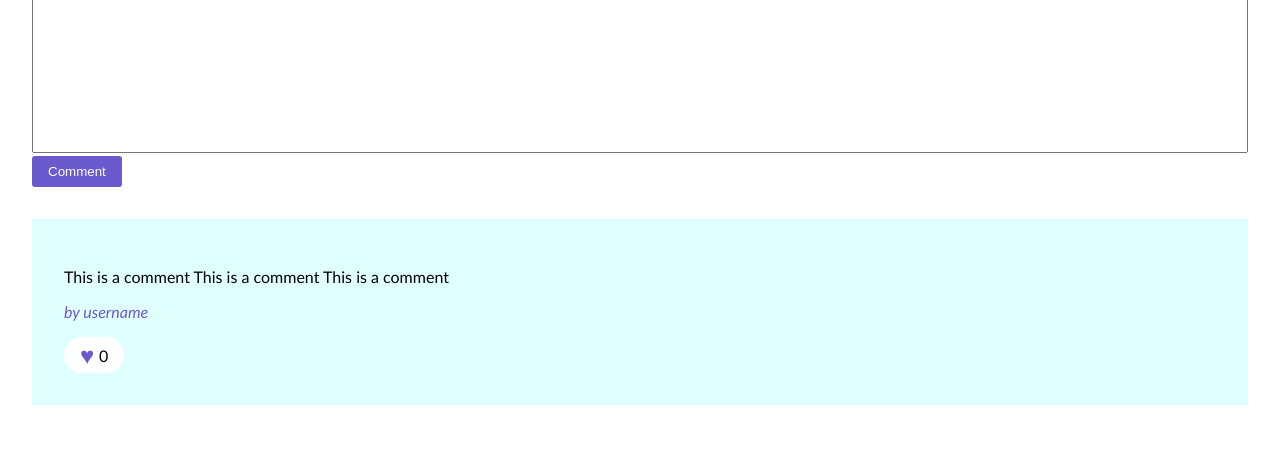
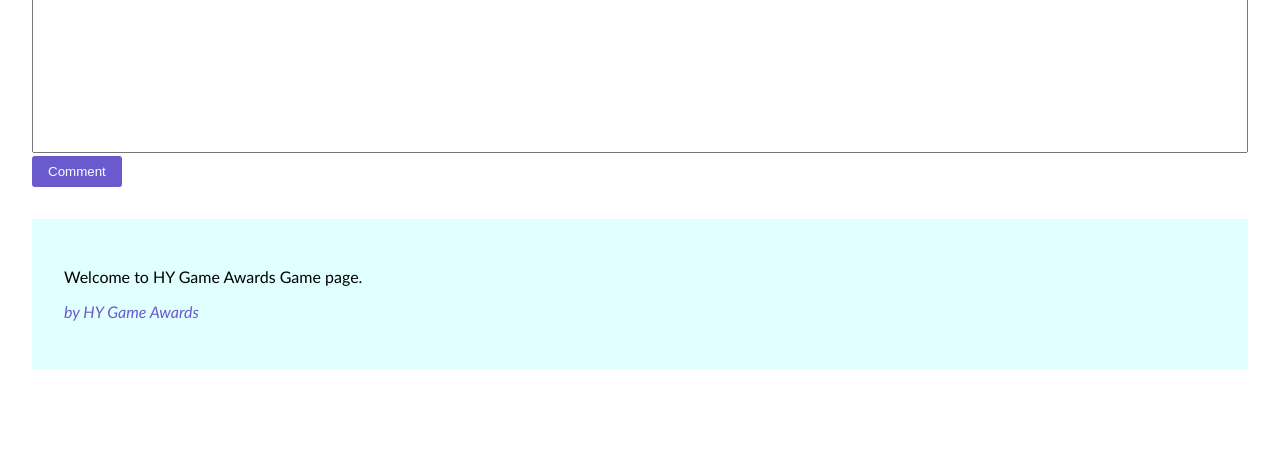
Before and after one commit to sutigit/tsoha-project, a Flask app: template templates/gamepage.html in a window 1280 px wide. Shown: the part 664-1133 px from the top of the page. After the commit the page ends 1033 px from the top, so only its background shows below. Run offline with Flask 3, Linux system fonts and the light colour scheme; the template is opened without the code that fills it, so the values that code supplies are empty.

Commit message:
develop gamepage

```diff
--- a/templates/gamepage.html
+++ b/templates/gamepage.html
@@ -74,20 +74,18 @@
                 <div class="p-2 my-2 light-background">
                     <div>
                         <p>
-                            This is a comment
-                            This is a comment
-                            This is a comment
+                            Welcome to HY Game Awards Game page.
                         </p>
                         <p class="italic theme-color">
-                            by username
+                            by HY Game Awards
                         </p>
                     </div>
-                    <div class="like-button">
+                    <!-- <div class="like-button">
                         <a href="/like">
                             &hearts;
                         </a>
                         0
-                    </div>
+                    </div> -->
                 </div>
             </div>
         </section>
```
